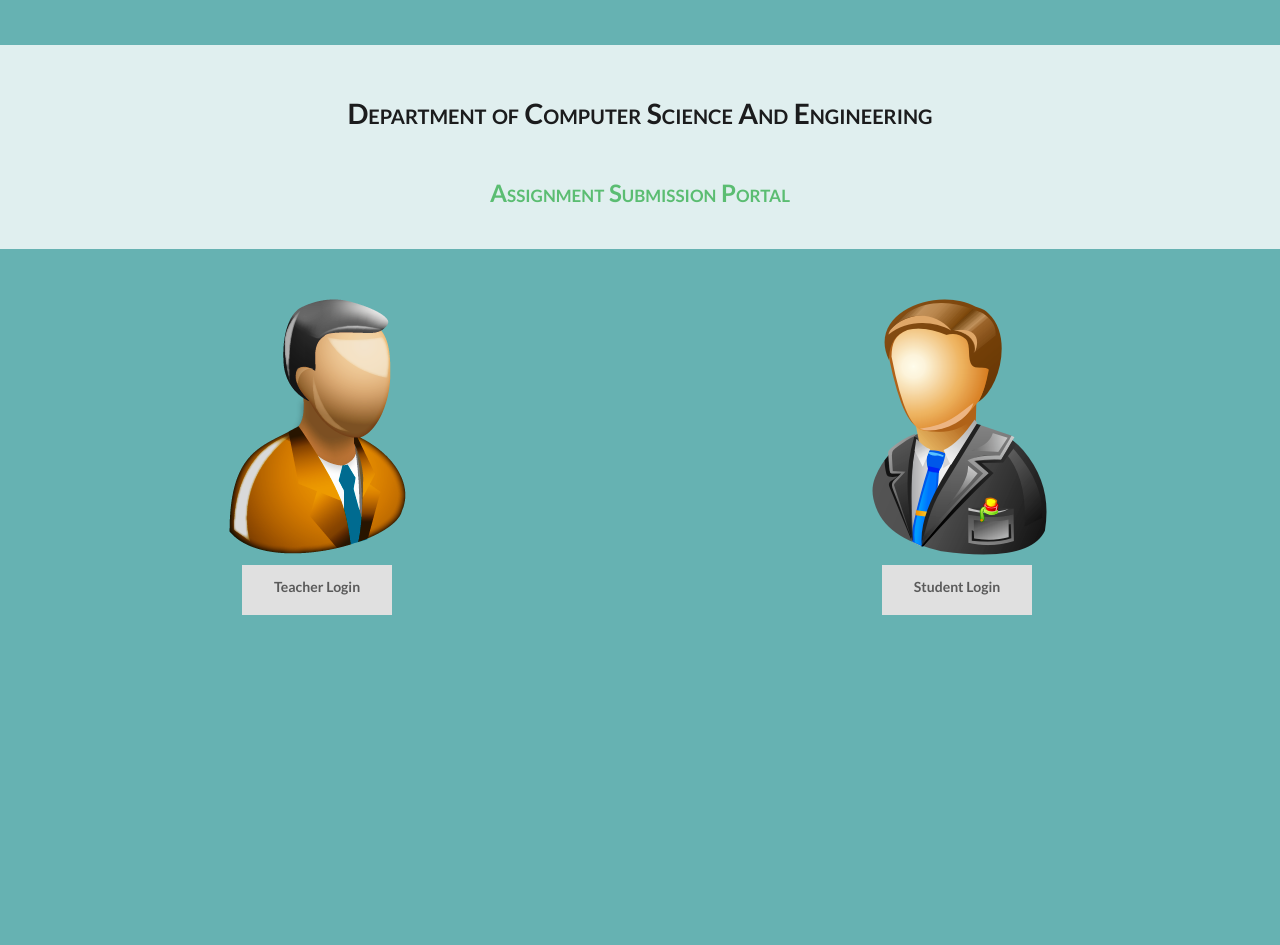
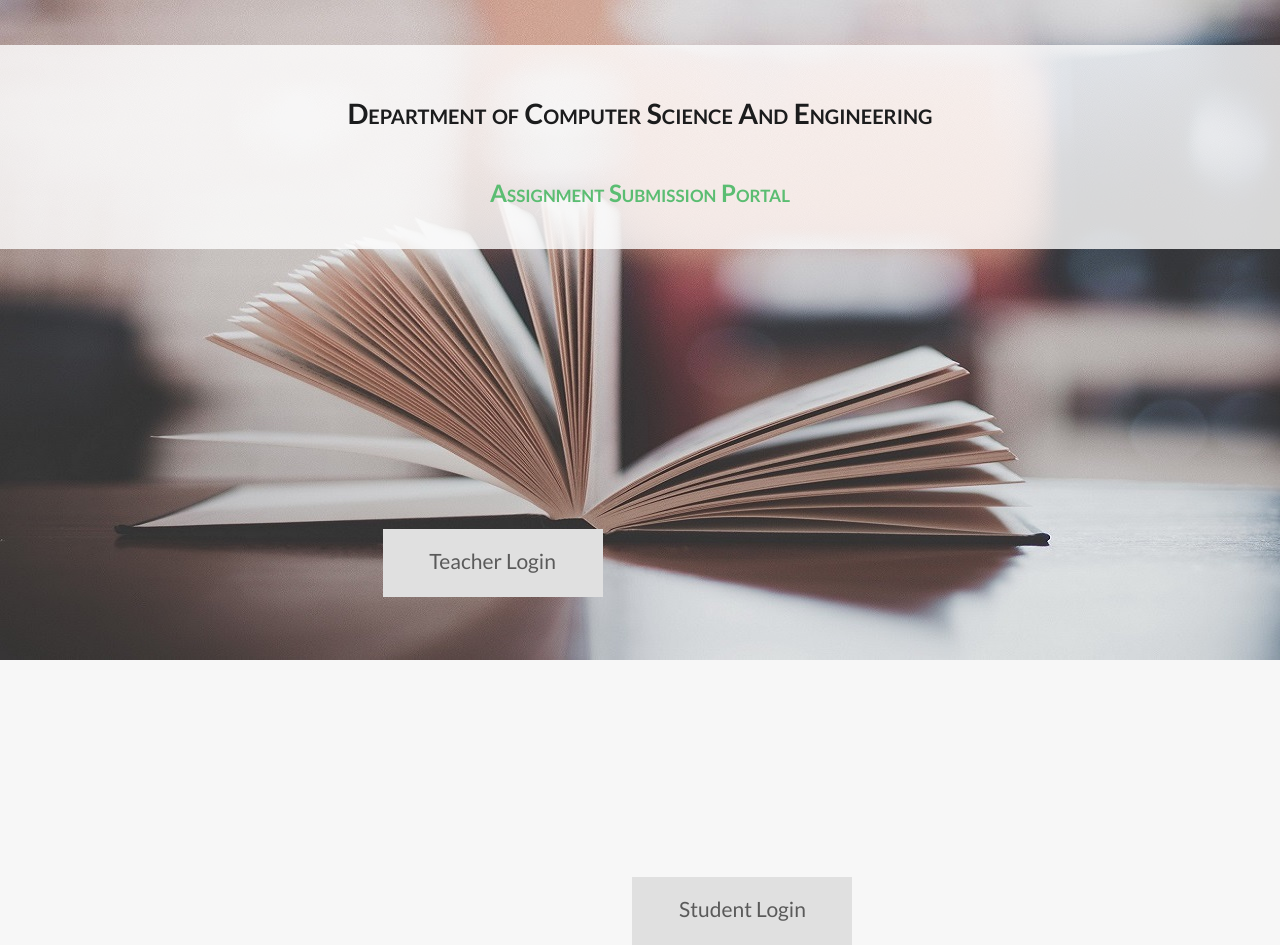
Before and after one commit to acamit/Assignment-Submission, a PHP site: page / in a window 1280 px wide. Before the commit the page ends 615 px from the top, so only its background shows below. Run offline with PHP 8.4, Linux system fonts and the light colour scheme.

Commit message:
index.design

```diff
--- a/css/css.css
+++ b/css/css.css
@@ -4,7 +4,10 @@
 
 /*index page css*/
 body.index{
-background-color:rgba(0,128,128,0.6);
+/*background-color:rgba(0,128,128,0.6);*/
+background-image: url('../images/book1.jpg');
+background-repeat: no-repeat;
+height:580px;
 
 }
 
@@ -30,24 +33,32 @@ padding-top:20px;
 padding-bottom:40px;
 font-variant:small-caps;
 }
+
+
 div.teacher{
-margin-top:50px;
-margin-left:15%;
+margin-top:270px;
+margin-left:26%;
+
+
 }
 
 div.student{
-margin-top:50px;
+margin-top:270px;
 float:right;
-margin-right:15%;
+margin-right:33%;
 }
 
 div.ui.animated.button {
-height:50px;
-width:150px;
+height:68px;
+width:220px;
 border-radius:0px;
-padding-top:15px;
+padding-top:21px;
 margin-top:10px;
 margin-left:50px;
+font-size: 1.5rem;
+font-weight:100;
+
+
 }
 /*index page css ends*/
 
--- a/index.php
+++ b/index.php
@@ -10,9 +10,7 @@
 		<link rel = "stylesheet" type = "text/css" href = "css/semantic/dist/semantic.min.css"/>
 		<link rel = "stylesheet" type = "text/css" href = "css/css.css"/>
 	</head>
-	<body class = "index">
-
-		<div class = "header">
+	<body class = "index"><div class = "header">
 			<h1 class = "ui black header">Department of Computer Science And Engineering</h1>
 			<h2 class ="ui green header">Assignment Submission Portal</h2>
 		</div>
@@ -20,10 +18,13 @@
 		<div class="teacher">
 			<a href="php/teacher_login.php">
 
-						<img src = "images/teacher.png" class="teacher_image" name="teacher_image"/>
+						<img  class="teacher_image" name="teacher_image"/>
 						<br/>
-						<div class="ui animated button">
-			   <div class="visible content">Teacher Login </div>
+						<div class="ui animated button design">
+			   <div class="visible content">
+			   	Teacher Login
+
+			    </div>
 			   <div class="hidden content">
 				 <i class="right arrow icon"></i>
 			   </div>
@@ -32,7 +33,7 @@
 		</div>
 		<div class = "student">
 			<a href="php/student_login.php">
-				<img src = "images/student.png" class="stud_image" name="stud_image"/><br/>
+				<img  class="stud_image" name="stud_image"/><br/>
 				<div class="ui animated button">
 				   <div class="visible content">Student Login </div>
 				   <div class="hidden content">
@@ -41,6 +42,7 @@
 				</div>
 			</a>
 		</div>
+
 		<script type = "text/javascript" src = "js/index.js"></script>
 	</body>
 </html>
```
Also changed, not shown: images/book1.jpg (added).
